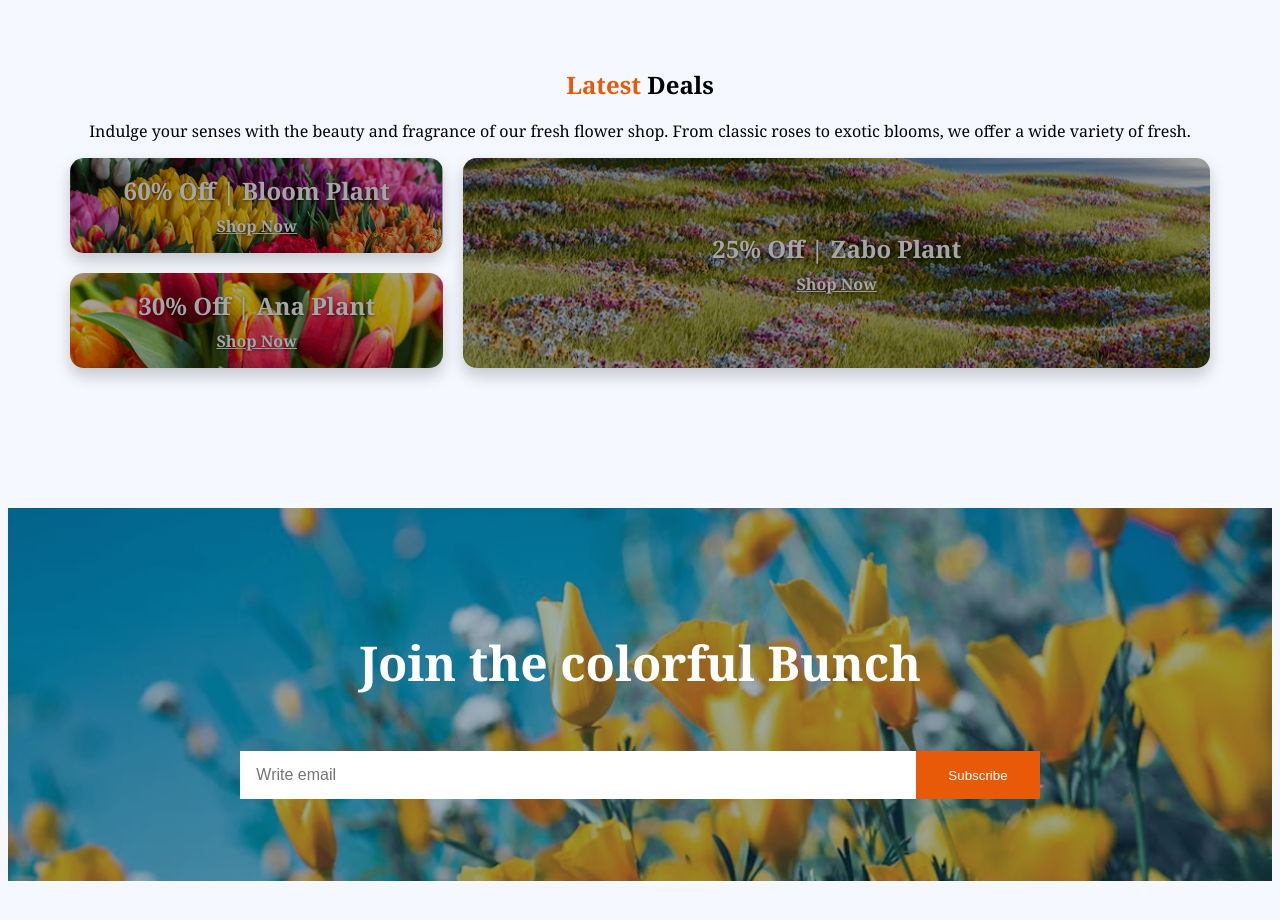
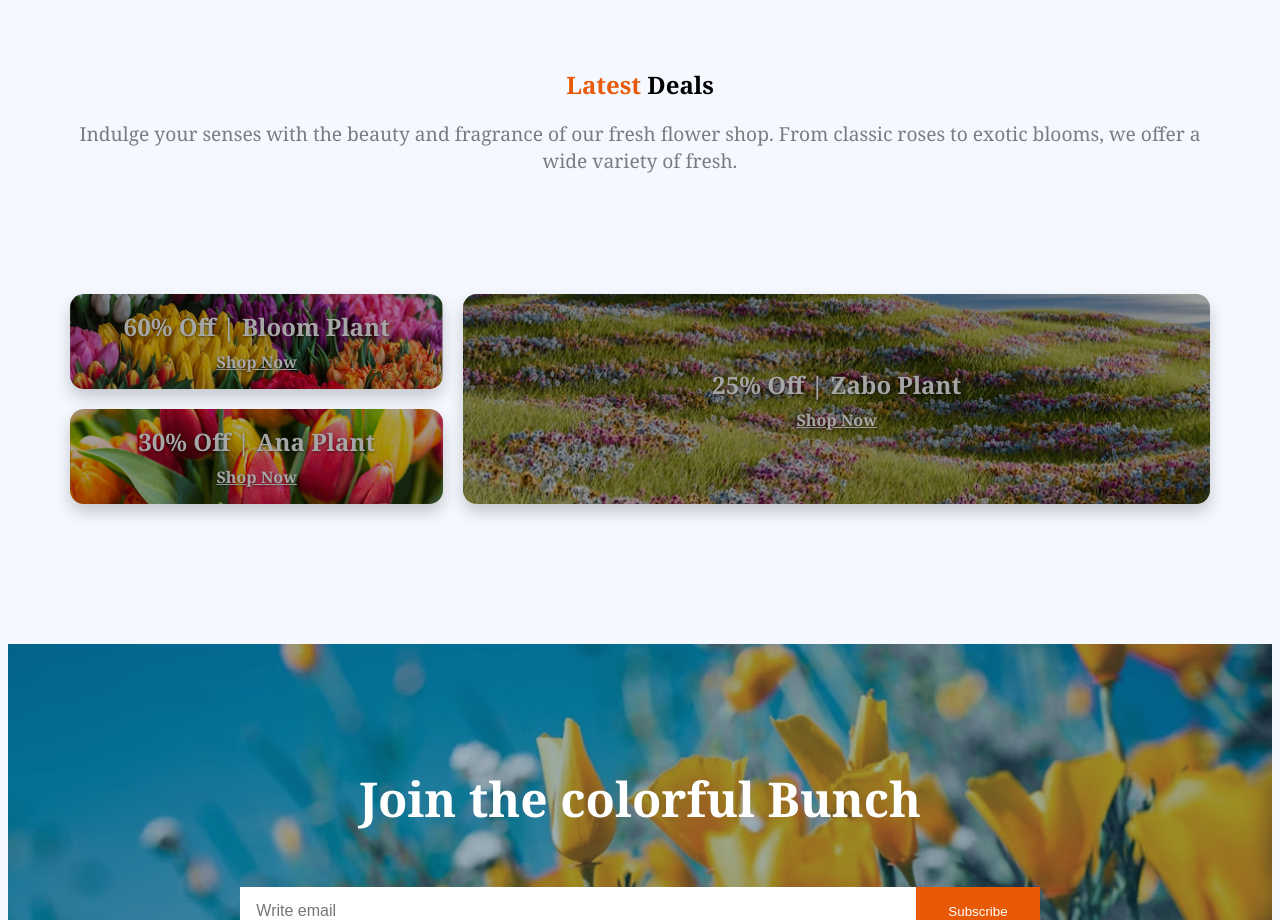
Before and after one commit to Nidan73/ph-a2-responsive-flowers, a plain HTML site: page index.html in a window 1280 px wide. Shown: the part 2700-3620 px from the top of the page. Drawn offline with Linux system fonts and the light colour scheme.

Commit message:
added small update

```diff
--- a/style/style.css
+++ b/style/style.css
@@ -118,6 +118,15 @@ header ul,
   margin-left: 380px;
 }
 
+.collage-title,
+.collage-desc {
+  font-size: 1.2rem;
+}
+
+.collage-desc {
+  color: rgba(0, 0, 0, 0.5);
+  margin-bottom: 120px;
+}
 .collage-container {
   margin-top: 570px;
   text-align: center;
```
